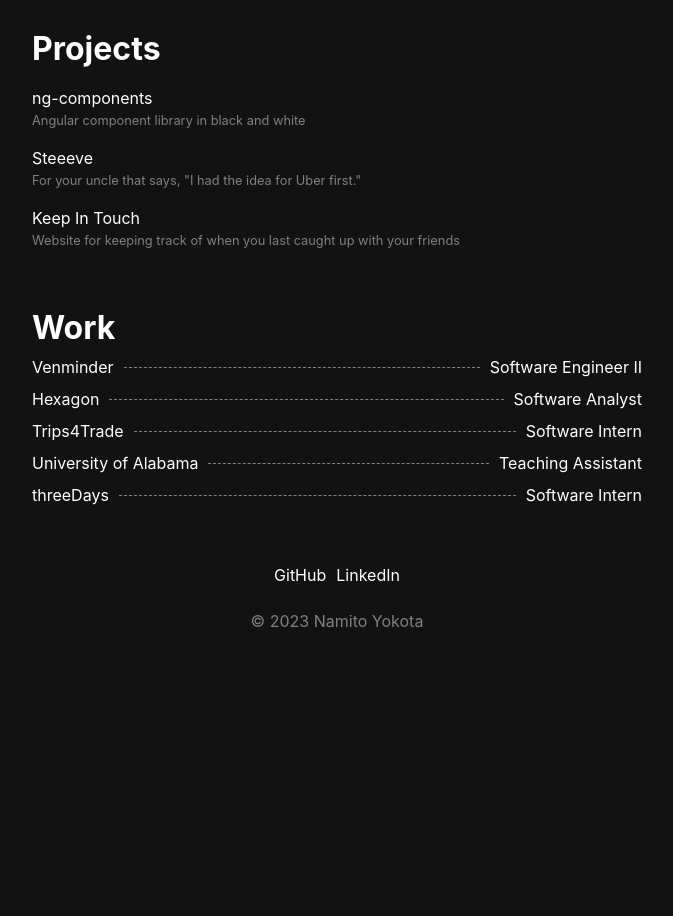
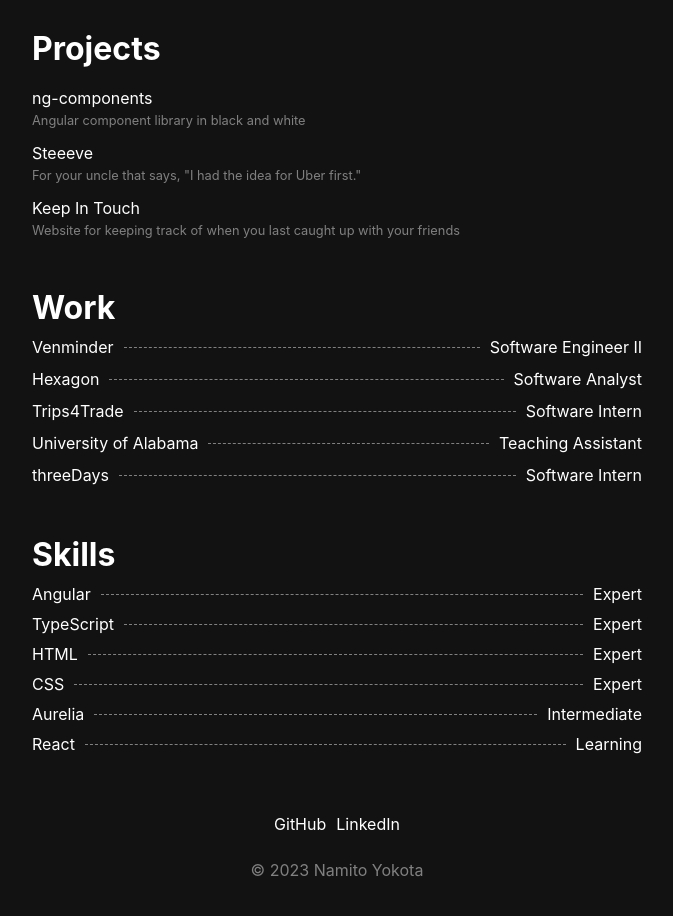
Before and after one commit to namitoyokota/portfolio, a Next.js app: page / in a window 1280 px wide. Shown: the part 300-1216 px from the top of the page, without its empty margins (303-976 px from the left). Before the commit the page ends 991 px from the top, so only its background shows below. Built offline with nearby package versions, Linux system fonts and the light colour scheme.

Commit message:
skills section

```diff
--- a/pages/index.tsx
+++ b/pages/index.tsx
@@ -13,8 +13,8 @@ export const Index = (): JSX.Element => {
             <div className={styles.aboutpane}>
                 <div>
                     <h1 className={styles.title}>Namito Yokota</h1>
-                    <p>Almost Senior Developer</p>
-                    <p className={styles.description}>Angular, Typescript, HTML, CSS</p>
+                    <p>Almost Senior Frontend Developer</p>
+                    <p className={styles.description}>I write clean code with a smile :)</p>
                 </div>
                 <Image
                     className={styles.profileimg}
@@ -86,7 +86,7 @@ export const Index = (): JSX.Element => {
                     <a className={styles.workitemcompany} href="https://www.linkedin.com/company/venminder" target="_blank">
                         Venminder
                     </a>
-                    <hr className={styles.workitemdivider} />
+                    <hr className={styles.divider} />
                     <span className={styles.workitemposition}>Software Engineer II</span>
                 </div>
 
@@ -94,7 +94,7 @@ export const Index = (): JSX.Element => {
                     <a className={styles.workitemcompany} href="https://www.linkedin.com/company/hexagon-sig/" target="_blank">
                         Hexagon
                     </a>
-                    <hr className={styles.workitemdivider} />
+                    <hr className={styles.divider} />
                     <span className={styles.workitemposition}>Software Analyst</span>
                 </div>
 
@@ -102,7 +102,7 @@ export const Index = (): JSX.Element => {
                     <a className={styles.workitemcompany} href="https://www.linkedin.com/company/trips4trade" target="_blank">
                         Trips4Trade
                     </a>
-                    <hr className={styles.workitemdivider} />
+                    <hr className={styles.divider} />
                     <span className={styles.workitemposition}>Software Intern</span>
                 </div>
 
@@ -110,7 +110,7 @@ export const Index = (): JSX.Element => {
                     <a className={styles.workitemcompany} href="https://www.linkedin.com/school/university-of-alabama/" target="_blank">
                         University of Alabama
                     </a>
-                    <hr className={styles.workitemdivider} />
+                    <hr className={styles.divider} />
                     <span className={styles.workitemposition}>Teaching Assistant</span>
                 </div>
 
@@ -118,8 +118,47 @@ export const Index = (): JSX.Element => {
                     <a className={styles.workitemcompany} href="http://www.threedaysllc.com/" target="_blank">
                         threeDays
                     </a>
-                    <hr className={styles.workitemdivider} />
+                    <hr className={styles.divider} />
                     <span className={styles.workitemposition}>Software Intern</span>
+                </div>
+            </div>
+
+            <h1>Skills</h1>
+            <div className={styles.skilllist}>
+                <div className={styles.skillitem}>
+                    <span>Angular</span>
+                    <hr className={styles.divider} />
+                    <span className={styles.skilllevel}>Expert</span>
+                </div>
+
+                <div className={styles.skillitem}>
+                    <span>TypeScript</span>
+                    <hr className={styles.divider} />
+                    <span className={styles.skilllevel}>Expert</span>
+                </div>
+
+                <div className={styles.skillitem}>
+                    <span>HTML</span>
+                    <hr className={styles.divider} />
+                    <span className={styles.skilllevel}>Expert</span>
+                </div>
+
+                <div className={styles.skillitem}>
+                    <span>CSS</span>
+                    <hr className={styles.divider} />
+                    <span className={styles.skilllevel}>Expert</span>
+                </div>
+
+                <div className={styles.skillitem}>
+                    <span>Aurelia</span>
+                    <hr className={styles.divider} />
+                    <span className={styles.skilllevel}>Intermediate</span>
+                </div>
+
+                <div className={styles.skillitem}>
+                    <span>React</span>
+                    <hr className={styles.divider} />
+                    <span className={styles.skilllevel}>Learning</span>
                 </div>
             </div>
         </Layout>
--- a/styles/Home.module.css
+++ b/styles/Home.module.css
@@ -223,8 +223,8 @@
 .workitem {
     display: grid;
     grid-template-columns: min-content auto min-content;
+    align-items: center;
     column-gap: 10px;
-    align-items: center;
 }
 
 .workitemcompany,
@@ -232,11 +232,16 @@
     white-space: nowrap;
 }
 
+.workitemcompany {
+    transition: 0.15s ease-in-out;
+}
+
 .workitemcompany:hover {
     color: #2ec4b6;
+    padding-left: 5px;
 }
 
-.workitemdivider {
+.divider {
     width: 100%;
     border: none;
     border-top: 1px dashed grey;
@@ -245,15 +250,13 @@
 .projectlist {
     display: flex;
     flex-direction: column;
-    /* row-gap: 5px; */
+    row-gap: 5px;
 }
 
 .projectitem {
     display: flex;
     flex-direction: column;
     row-gap: 5px;
-    padding-bottom: 10px;
-    /* border-bottom: 1px solid rgba(230, 230, 230, 0.2); */
     transition: 0.15s ease-in-out;
 }
 
@@ -263,12 +266,26 @@
     color: #2ec4b6;
 }
 
-.projectname {
-}
-
 .projectdescription {
     color: grey;
     font-size: 0.8em;
+}
+
+.skilllist {
+    display: flex;
+    flex-direction: column;
+    row-gap: 10px;
+}
+
+.skillitem {
+    display: grid;
+    grid-template-columns: min-content auto min-content;
+    align-items: center;
+    column-gap: 10px;
+}
+
+.skilllevel {
+    white-space: nowrap;
 }
 
 .blog {
```
